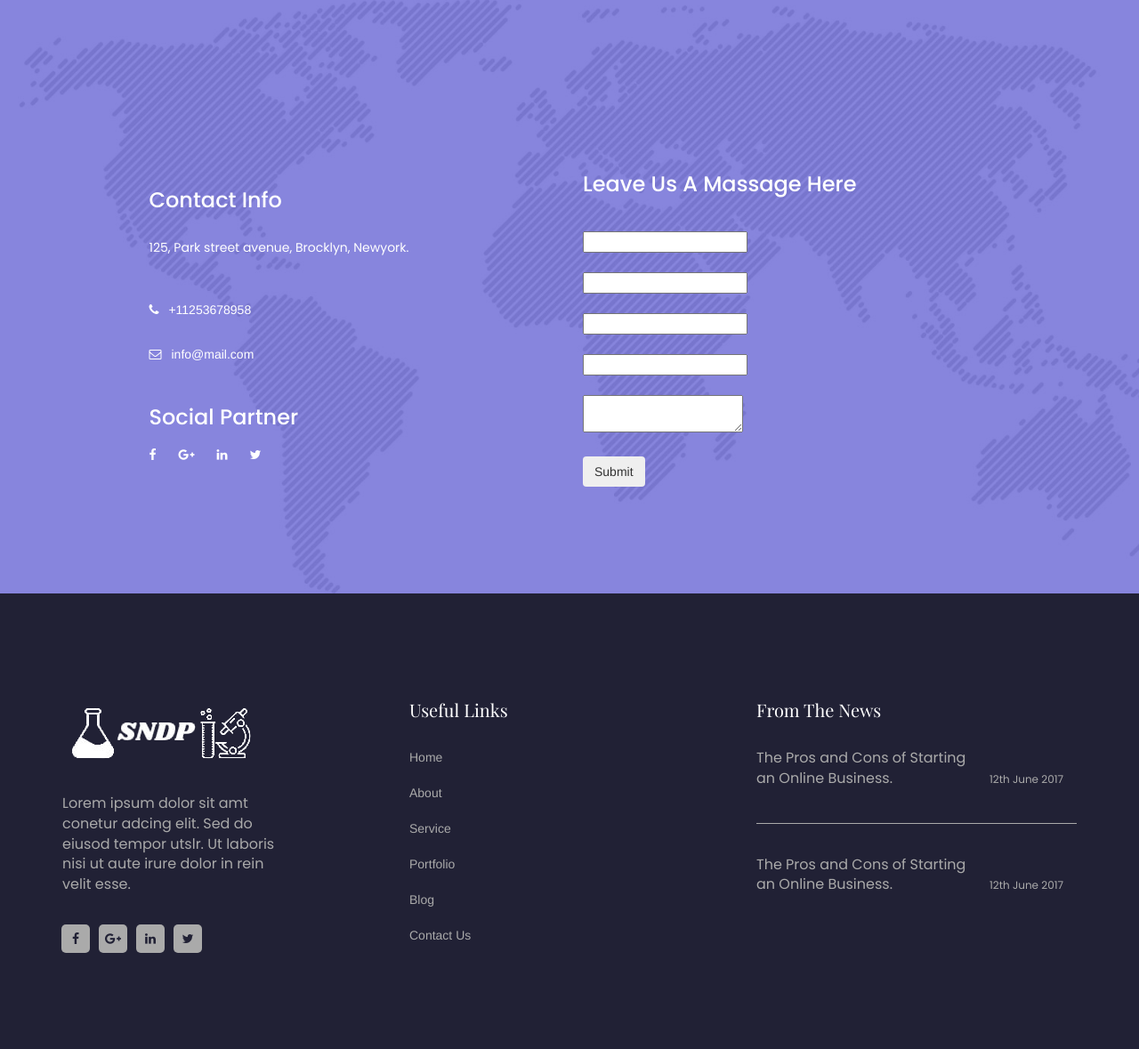
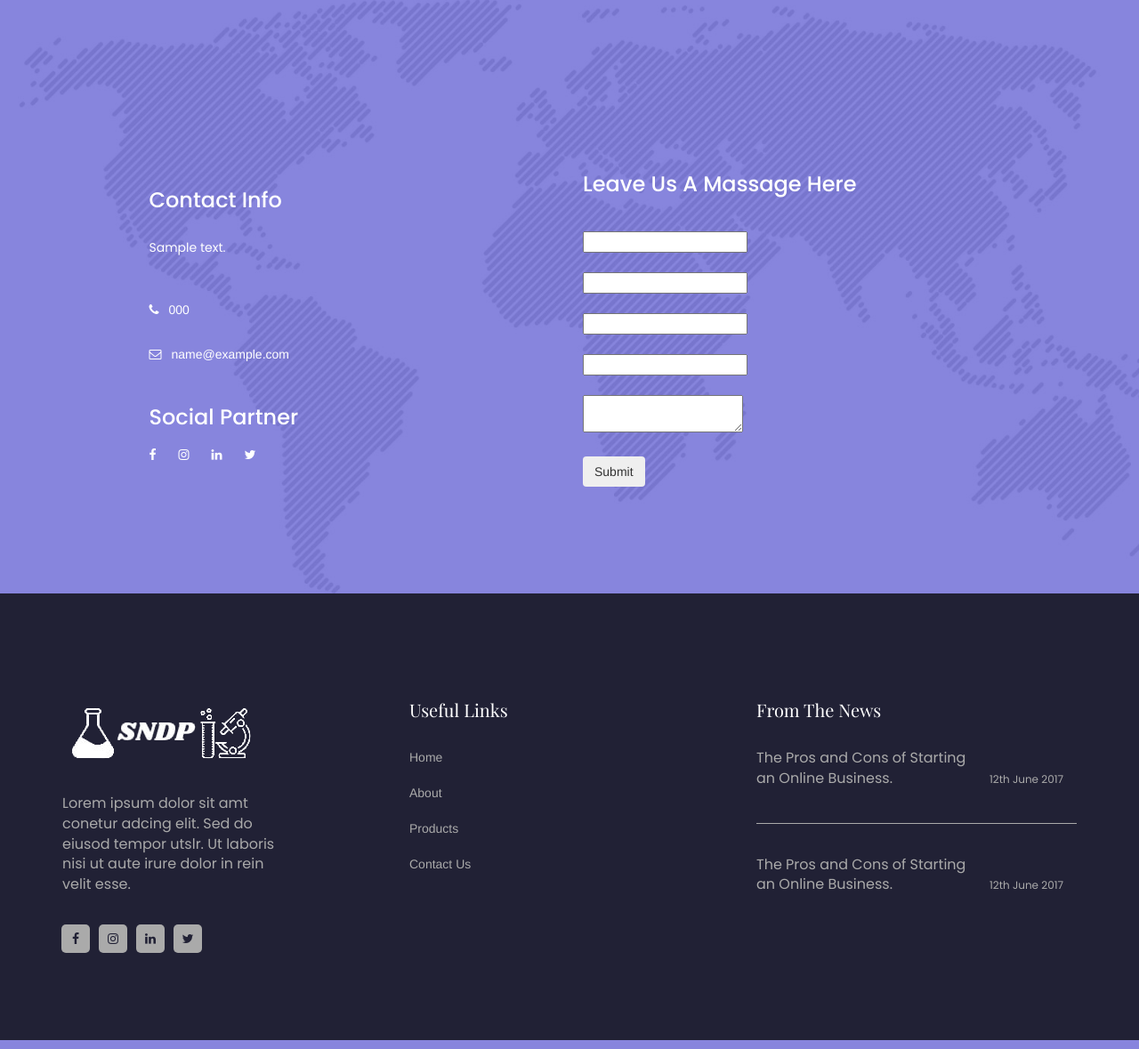
Before and after one commit to nexusameer/SNDP-Nusrat-Shafique-, a Django app: template templates/contact.html in a window 1280 px wide. Shown: the part 487-1666 px from the top of the page at 89% size. Run offline with Django 3.2, Linux system fonts and the light colour scheme; the template is opened without the code that fills it: most values are stand-ins (such as "Sample title", 1, 10 or a date in 2020); form fields are guessed from the names that the template uses; some libraries are stand-ins or nearby versions; some web fonts are replaced.

Commit message:
alter persona model

```diff
--- a/templates/base.html
+++ b/templates/base.html
@@ -142,11 +142,14 @@
                             </div><!--/.hm-foot-para-->
                             <div class="hm-foot-icon">
                                 <ul>
-                                    <li><a href="#"><i class="fa fa-facebook" aria-hidden="true"></i></a></li><!--/li-->
-                                    <li><a href="#"><i class="fa fa-google-plus" aria-hidden="true"></i></a></li>
-                                    <!--/li-->
-                                    <li><a href="#"><i class="fa fa-linkedin" aria-hidden="true"></i></a></li><!--/li-->
-                                    <li><a href="#"><i class="fa fa-twitter" aria-hidden="true"></i></a></li><!--/li-->
+                                    <li><a href="{{persona.facebook_profile}}" target="_blank"><i class="fa fa-facebook" aria-hidden="true"></i></a>
+                                    </li><!--/li-->
+                                    <li><a href="{{persona.insta_profile}}" target="_blank"><i class="fa fa-instagram" aria-hidden="true"></i></a>
+                                    </li><!--/li-->
+                                    <li><a href="{{persona.linkedin_profile}}" target="_blank"><i class="fa fa-linkedin" aria-hidden="true"></i></a>
+                                    </li><!--/li-->
+                                    <li><a href="{{persona.twitter_profile}}" target="_blank"><i class="fa fa-twitter" aria-hidden="true"></i></a>
+                                    </li><!--/li-->
                                 </ul><!--/ul-->
                             </div><!--/.hm-foot-icon-->
                         </div><!--/.hm-footer-widget-->
@@ -158,12 +161,12 @@
                             </div><!--/.hm-foot-title-->
                             <div class="footer-menu ">
                                 <ul class="">
-                                    <li><a href="index.html">Home</a></li>
-                                    <li><a href="about.html">About</a></li>
-                                    <li><a href="services.html">Service</a></li>
-                                    <li><a href="portfolio.html">Portfolio</a></li>
-                                    <li><a href="blog.html">Blog</a></li>
-                                    <li><a href="contact.html">Contact us</a></li>
+                                    <li><a href="{% url 'home' %}">Home</a></li>
+                                    <li><a href="{% url 'about' %}">About</a></li>
+                                    <li><a href="{% url 'products' %}">Products</a></li>
+                                    <!-- <li><a href="portfolio.html">Portfolio</a></li> -->
+                                    <!-- <li><a href="blog.html">Blog</a></li> -->
+                                    <li><a href="{% url 'contact' %}">Contact us</a></li>
                                 </ul>
                             </div><!-- /.footer-menu-->
                         </div><!--/.hm-footer-widget-->
--- a/templates/contact.html
+++ b/templates/contact.html
@@ -35,17 +35,17 @@
 									<div class="contact-office-address">
 										<h3>contact info</h3>
 										<p>
-											125, Park street avenue, Brocklyn, Newyork.
+											{{persona.address}}
 										</p>
 										<div class="contact-online-address">
 											<div class="single-online-address">
 												<i class="fa fa-phone"></i>
-												+11253678958
+												{{persona.phone}}
 											</div><!--/.single-online-address-->
 
 											<div class="single-online-address">
 												<i class="fa fa-envelope-o"></i>
-												<span>info@mail.com</span>
+												<span>{{persona.email}}</span>
 											</div><!--/.single-online-address-->
 										</div><!--/.contact-online-address-->
 									</div><!--/.contact-office-address-->
@@ -53,13 +53,13 @@
 										<h3>social partner</h3>
 										<div class="contact-icon">
 											<ul>
-												<li><a href="#"><i class="fa fa-facebook" aria-hidden="true"></i></a>
+												<li><a href="{{persona.facebook_profile}}" target="_blank"><i class="fa fa-facebook" aria-hidden="true"></i></a>
 												</li><!--/li-->
-												<li><a href="#"><i class="fa fa-google-plus" aria-hidden="true"></i></a>
+												<li><a href="{{persona.insta_profile}}" target="_blank"><i class="fa fa-instagram" aria-hidden="true"></i></a>
 												</li><!--/li-->
-												<li><a href="#"><i class="fa fa-linkedin" aria-hidden="true"></i></a>
+												<li><a href="{{persona.linkedin_profile}}" target="_blank"><i class="fa fa-linkedin" aria-hidden="true"></i></a>
 												</li><!--/li-->
-												<li><a href="#"><i class="fa fa-twitter" aria-hidden="true"></i></a>
+												<li><a href="{{persona.twitter_profile}}" target="_blank"><i class="fa fa-twitter" aria-hidden="true"></i></a>
 												</li><!--/li-->
 											</ul><!--/ul-->
 										</div><!--/.contact-icon-->
```
Also changed, not shown: app/models.py (+15 -2 lines), app/views.py (+5 -5 lines), templates/index.html (+11 -10 lines), app/migrations/0009_persona_tw_profile.py (added), app/migrations/0010_alter_persona_email.py (added), db.sqlite3.
